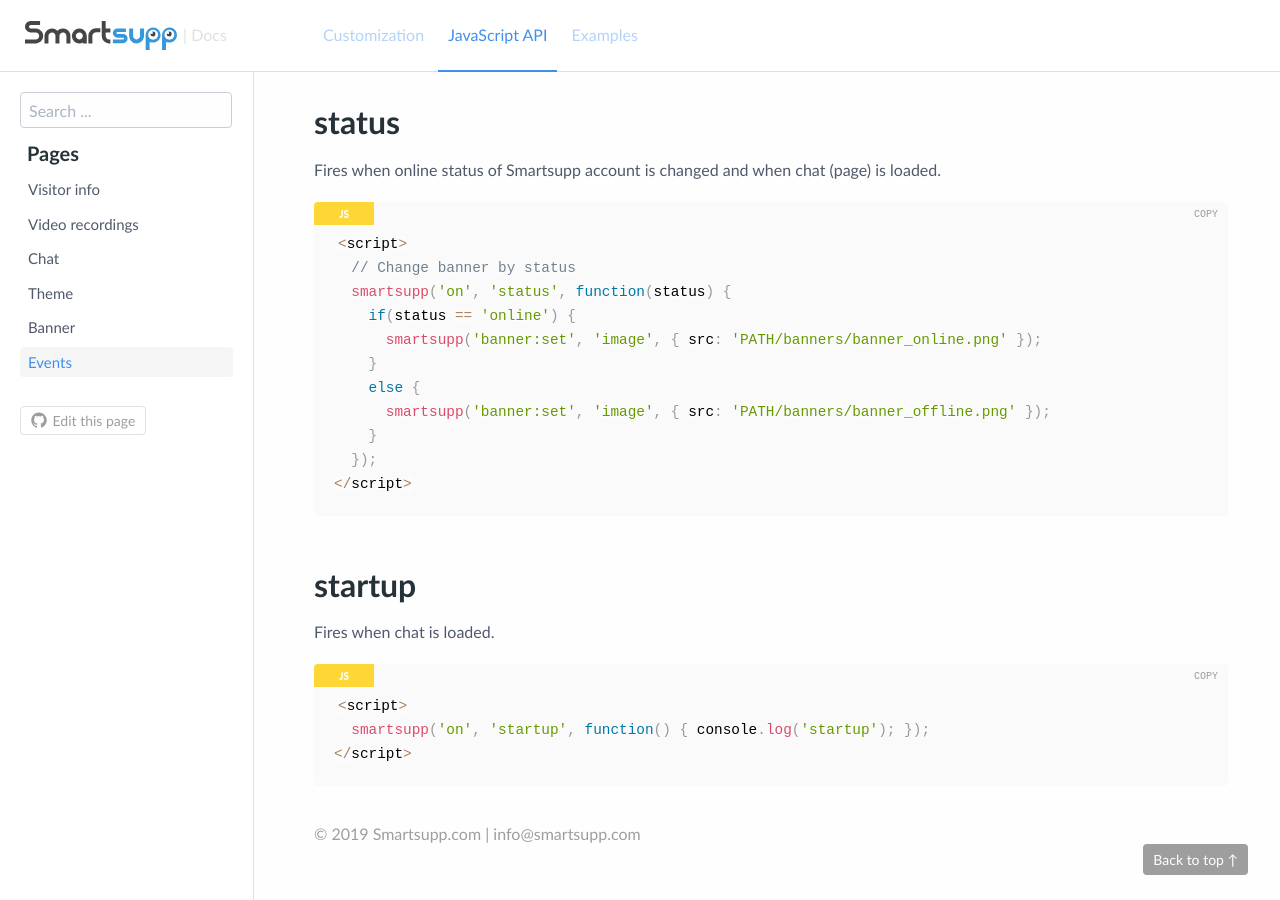
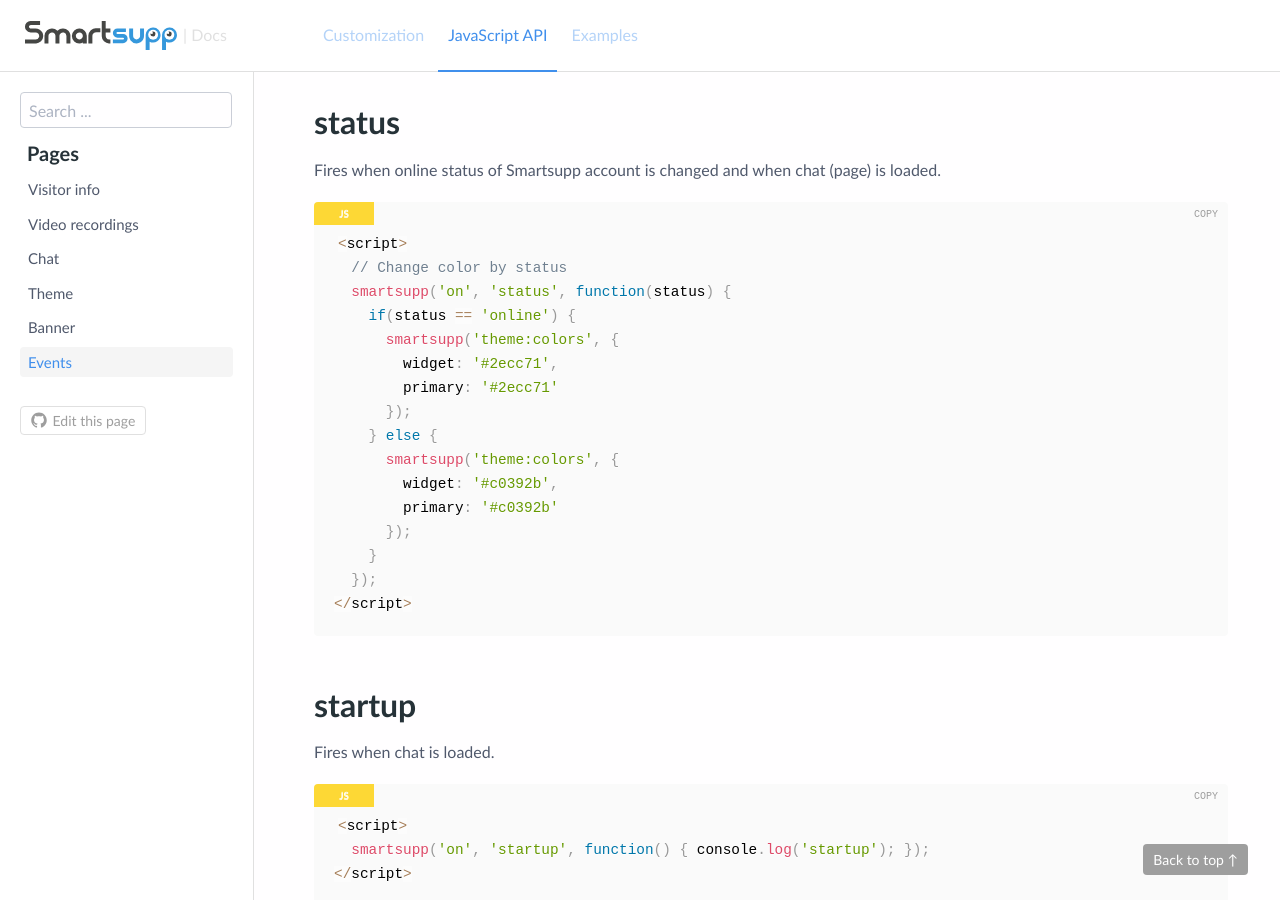
Before and after one commit to smartsupp/smartsupp.github.io, a Jekyll site: the page built from _docs/javascript-api/events.md, in a window 1280 px wide and 900 px high, scrolled down 3797 px. Built offline with Jekyll 4.4.1, drawn with Linux system fonts in a browser that asks for light colours; comment, search, counter and statistics services are not loaded; before the commit the page ends 4671 px from its top, so only the background shows below that.

Commit message:
Update events.md

````diff
--- a/_docs/javascript-api/events.md
+++ b/_docs/javascript-api/events.md
@@ -135,13 +135,18 @@
 
 ```js
 <script>
-  // Change banner by status
+  // Change color by status
   smartsupp('on', 'status', function(status) {
     if(status == 'online') {
-      smartsupp('banner:set', 'image', { src: 'PATH/banners/banner_online.png' });
-    }
-    else {
-      smartsupp('banner:set', 'image', { src: 'PATH/banners/banner_offline.png' });
+      smartsupp('theme:colors', {
+        widget: '#2ecc71',
+        primary: '#2ecc71'
+      });
+    } else {
+      smartsupp('theme:colors', {
+        widget: '#c0392b',
+        primary: '#c0392b'
+      });
     }
   });
 </script>
````
